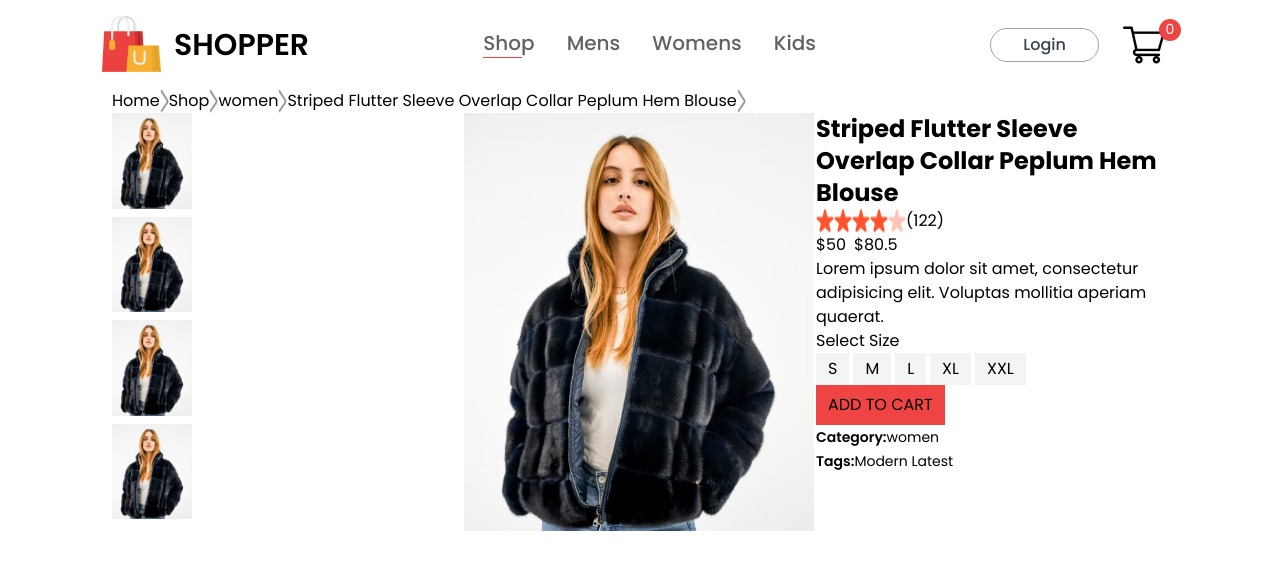
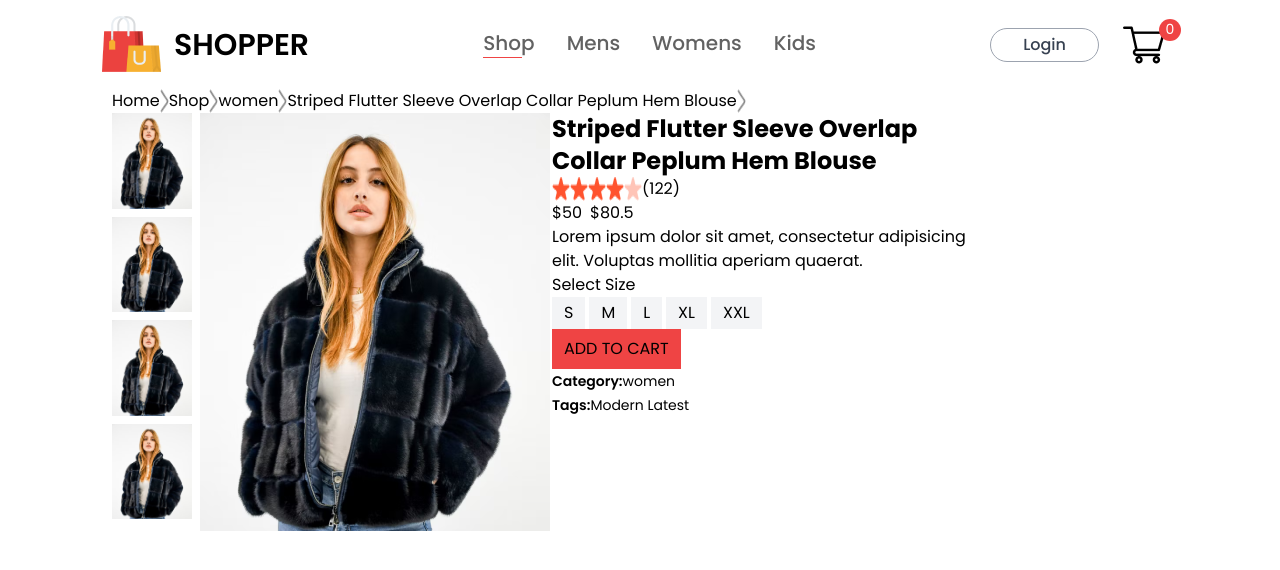
Before and after one commit to mangalsingh123t/E-Commerce-MERN, a React (Vite) app: page /product/1 in a window 1280 px wide. Shown: the top 570 px of the page. Built offline with nearby package versions, Linux system fonts and the light colour scheme.

Commit message:
Implement the product Display Page

```diff
--- a/src/componants/productDisplay/ProductDisplay.jsx
+++ b/src/componants/productDisplay/ProductDisplay.jsx
@@ -6,17 +6,17 @@
     const { product } = props
     return (
         <>
-            <div className="grid grid-cols-3 ">
-                <div>
+            <div className="grid grid-cols-12">
+                <div className='col-span-1'>
                     <img className="max-w-20 mb-2" src={product.image} alt="product_image" />
                     <img className="max-w-20 mb-2" src={product.image} alt="product_image" />
                     <img className="max-w-20 mb-2" src={product.image} alt="product_image" />
                     <img className="max-w-20 mb-2" src={product.image} alt="product_image" />
                 </div>
-                <div>
+                <div className='col-span-4'>
                     <img src={product.image} alt="product_image" />
                 </div>
-                <div>
+                <div className='col-span-5'>
                   <h1 className="text-2xl font-bold">{product.name}</h1>
                   <div className='flex'>
                     <img src={star_icon} alt="start_icon" />
```
